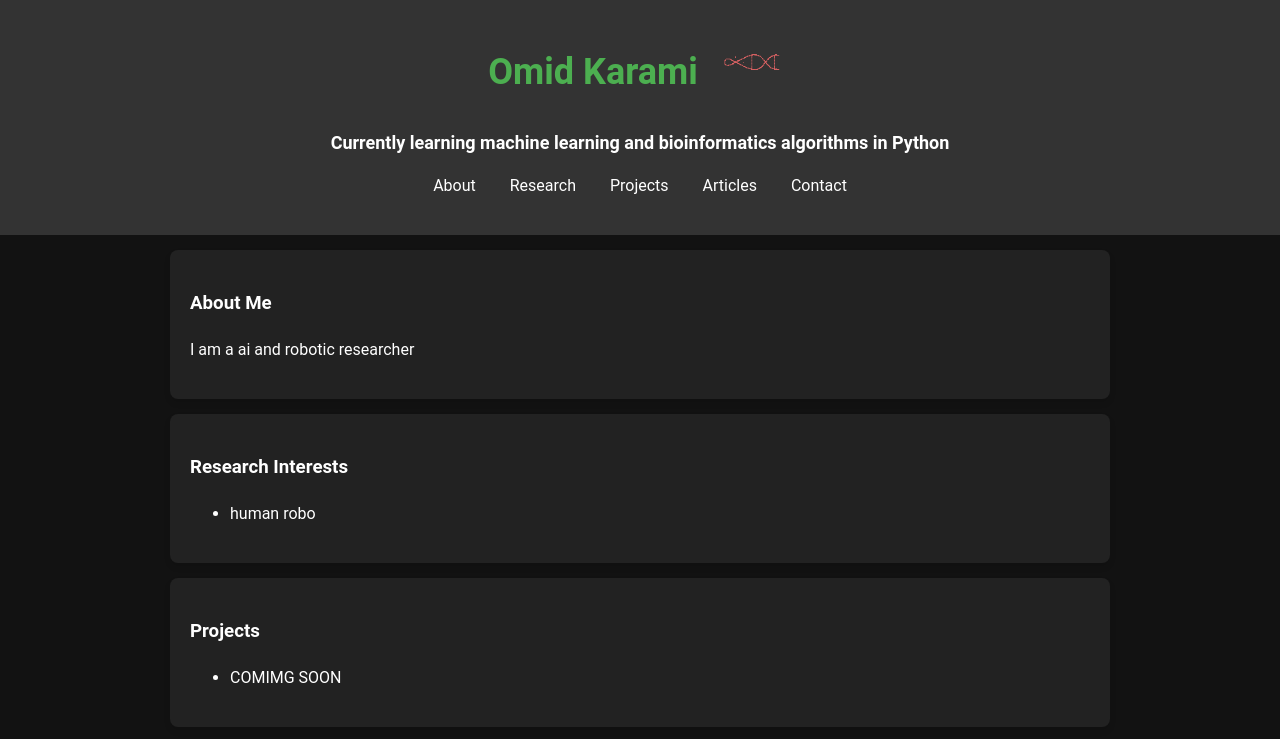
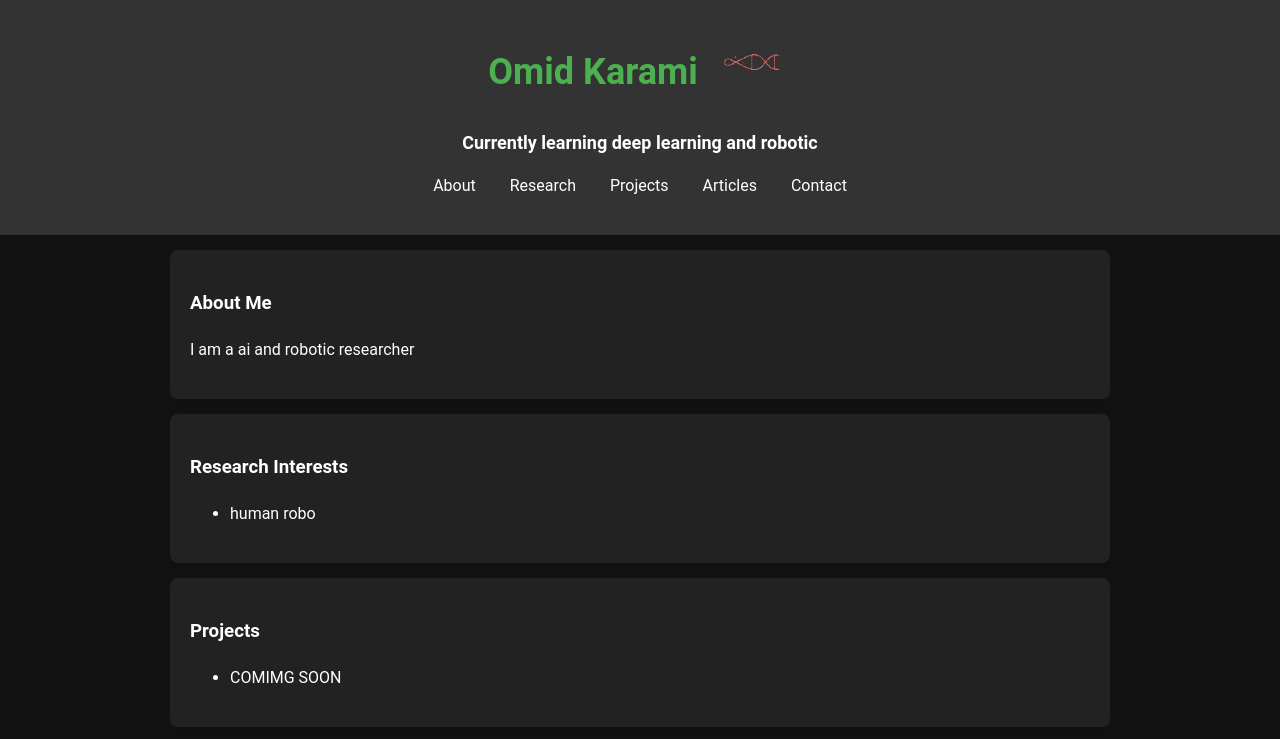
Before and after one commit to omidkaramibio/omidkaramibio.github.io, a plain HTML site: page index.html in a window 1280 px wide. Shown: the top 739 px of the page. Drawn offline with Linux system fonts and the light colour scheme.

Commit message:
Update index.html

```diff
--- a/index.html
+++ b/index.html
@@ -138,7 +138,7 @@
 <body>
     <header>
         <h1>Omid Karami <div class="gif-container"><img src="dna.rna.gif" alt="DNA Animation"></div></h1>
-        <h2>Currently learning machine learning and bioinformatics algorithms in Python </h2>
+        <h2>Currently learning deep learning and robotic </h2>
         <nav>
             <ul>
                 <li><a href="#about">About</a></li>
```
